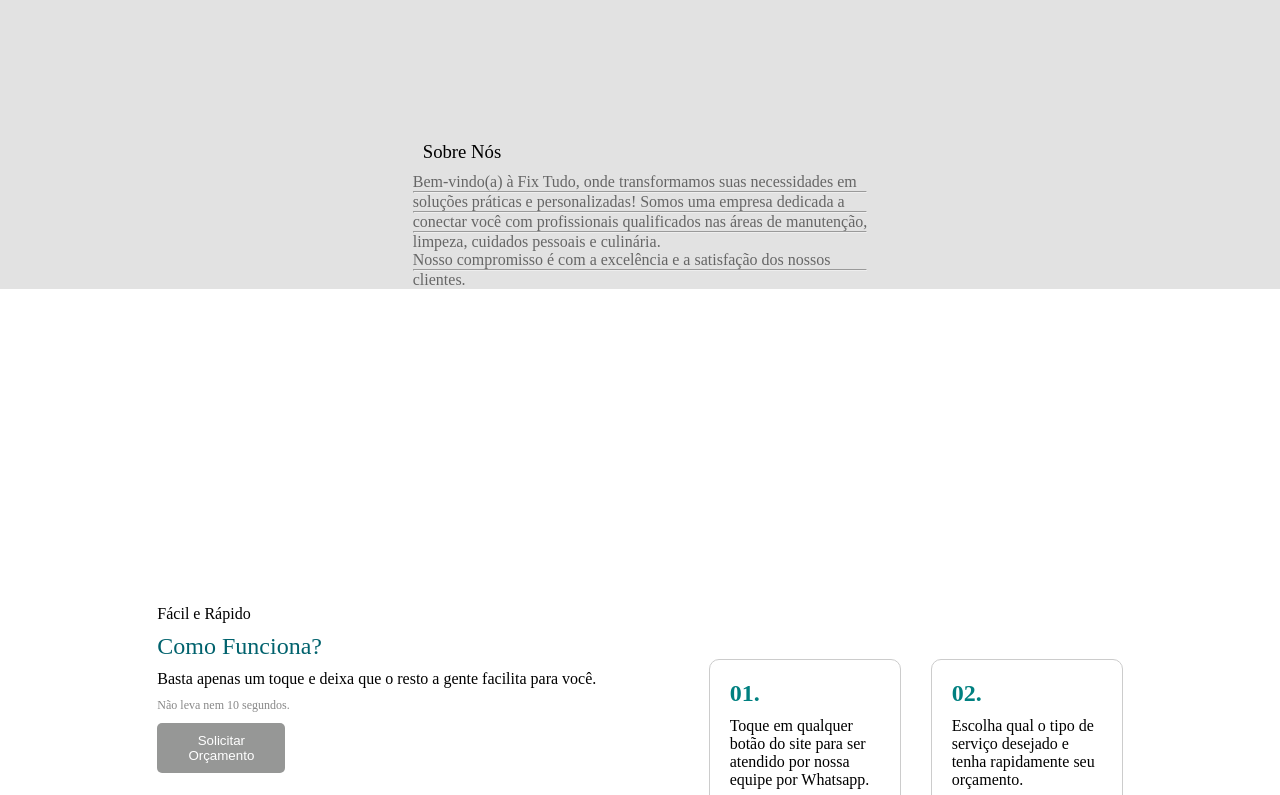
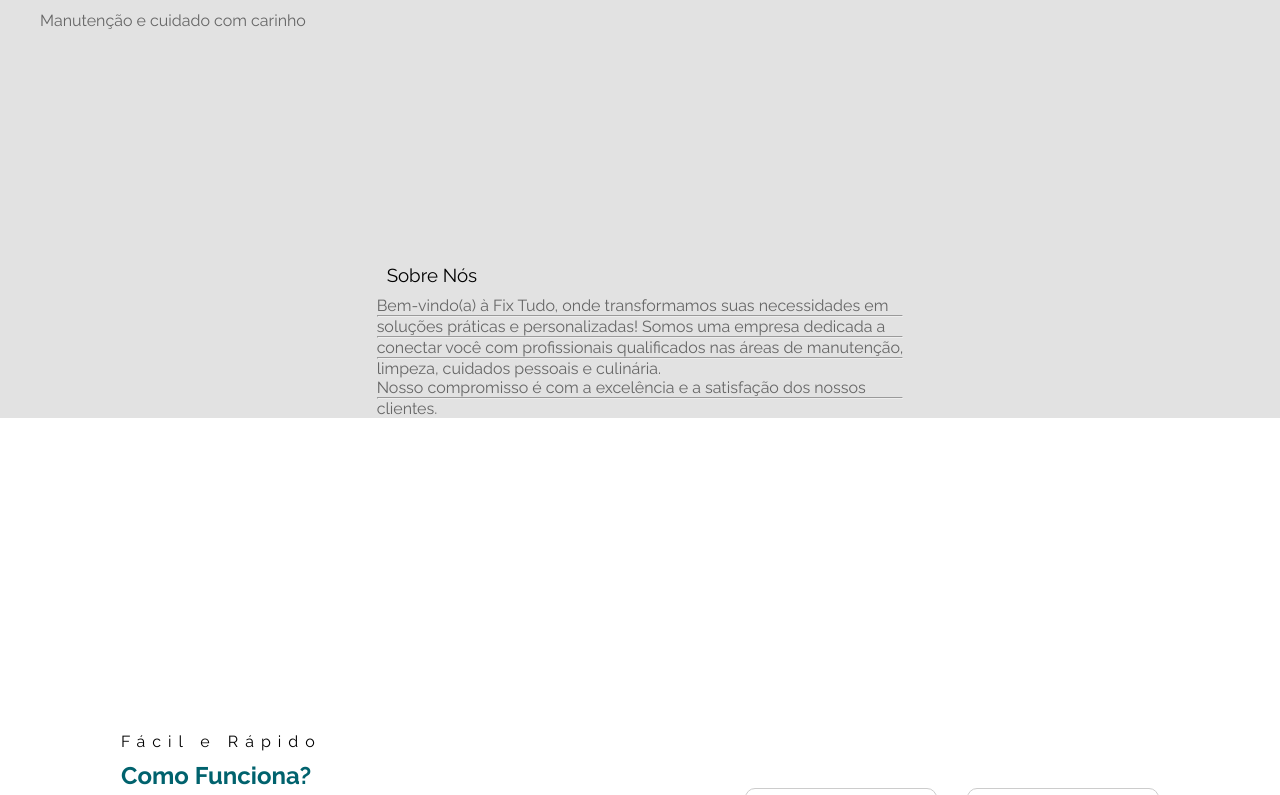
Before and after one commit to 2INFO1-HACKATHON/Hackathon, a Vue app: page / in a window 1280 px wide. Shown: the part 365-1160 px from the top of the page. Built offline with nearby package versions, Linux system fonts and the light colour scheme.

Commit message:
feat: Adição imagem #1

```diff
--- a/src/assets/main.css
+++ b/src/assets/main.css
@@ -2,6 +2,8 @@
 @import url('https://fonts.googleapis.com/css2?family=Raleway:ital,wght@0,100..900;1,100..900&display=swap');
 @import url('https://fonts.googleapis.com/css2?family=Urbanist:ital,wght@0,100..900;1,100..900&display=swap');
 * {
+  font-family: var(--font-geral);
+
   margin: 0;
   padding: 0;
   font-weight: normal;
@@ -10,4 +12,8 @@
 :root{
   --font-geral: "Raleway", sans-serif;
   --font-titulo:"Urbanist", sans-serif;
+  --azul-royal: #2AB0BF;
+  --azul-royal-escuro: #107F8B;
+  --verde-agua: #3FBFA8;
+  --cinza: #D6D6D6;
 }
--- a/src/views/PaginaInicio.vue
+++ b/src/views/PaginaInicio.vue
@@ -11,6 +11,7 @@ import Footer from '@/assets/components/Footer.vue';
 
 
   <div class="container">
+    <img src="../assets/imagens/imagemhome.png" alt="background">
     <header>
       <Menu></Menu>
     </header>
@@ -21,7 +22,6 @@ import Footer from '@/assets/components/Footer.vue';
       <p>Manutenção e cuidado com carinho</p>
 
     </div>
-
 
 
     <div class="sobrenos">
@@ -150,7 +150,6 @@ import Footer from '@/assets/components/Footer.vue';
 
 
 .services-container {
-  font-family: sans-serif;
   text-align: center;
   background-color: white;
 }
@@ -289,13 +288,17 @@ button {
 
 }
 
-.intera {
+.intera{
   display: flex;
   height: 800px;
   align-items: center;
   justify-content: center;
   gap: 8vw;
   background-color: white;
+}
+
+.intera h2{
+  font-weight: bold;
 }
 
 
@@ -310,6 +313,11 @@ button {
 
 .left-side h2 {
   color: #00626d;
+}
+
+.left-side h4{
+  letter-spacing: 7px;
+  font-weight: 400;
 }
 
 .right-side {
@@ -345,12 +353,13 @@ button {
 
 .cta-button {
   background-color: rgb(150, 151, 150);
-  color: white;
-  padding: 10px 20px;
+  color: rgb(0, 0, 0);
+  padding: 10px 30px;
   border: none;
-  border-radius: 5px;
+  border-radius: 25px;
   cursor: pointer;
-  width: 10vw;
+  width: 13vw;
+  font-weight: 600;
 
 }
 
@@ -358,6 +367,7 @@ button {
 
 .small-text {
   font-size: 12px;
-  color: #888;
+  color: #020202;
+  font-weight: 600;
 }
 </style>
```
Also changed, not shown: src/assets/imagens/imagemhome1.png (added), 1 other file (tests, documents, lock files or other folders).
